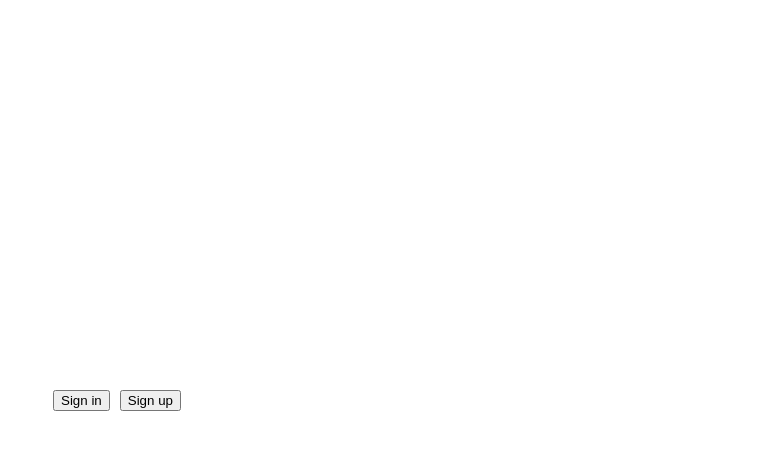
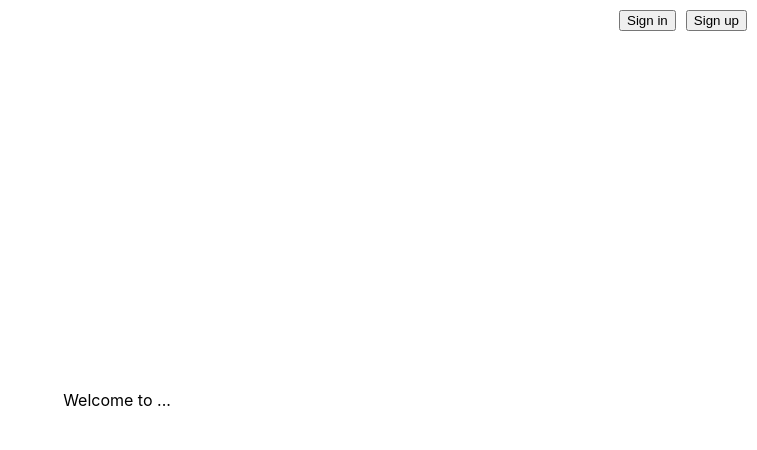
Before and after one commit to cyleecode/reactjs-assignment, a React (Create React App) app: page / in a window 1280 px wide. Shown: the top 450 px of the page, without its empty margins (523-1280 px from the left). Built offline with nearby package versions, Linux system fonts and the light colour scheme.

Commit message:
Refactor login logout display -> header

```diff
--- a/src/App.css
+++ b/src/App.css
@@ -1,38 +1,12 @@
-/* .App {
-  text-align: center;
-}
-
-.App-logo {
-  height: 40vmin;
-  pointer-events: none;
-}
-
-@media (prefers-reduced-motion: no-preference) {
-  .App-logo {
-    animation: App-logo-spin infinite 20s linear;
-  }
-}
-
-.App-header {
-  background-color: #282c34;
-  min-height: 100vh;
+.topBar {
+  position: absolute;
+  width: 100%;
   display: flex;
   flex-direction: column;
-  align-items: center;
-  justify-content: center;
-  font-size: calc(10px + 2vmin);
-  color: white;
 }
-
-.App-link {
-  color: #61dafb;
+.divReverseAlignment {
+  margin: 10px;
+  align-self: flex-end;
+  display: flex;
+  gap: 10px;
 }
-
-@keyframes App-logo-spin {
-  from {
-    transform: rotate(0deg);
-  }
-  to {
-    transform: rotate(360deg);
-  }
-} */
--- a/src/App.tsx
+++ b/src/App.tsx
@@ -1,12 +1,52 @@
+import { useEffect, useState } from "react";
 import AppRouting from "./App.Routes";
 import "./App.css";
-import { StateProvider } from "./contexts/all-context";
+import { Logout } from "./components";
+import { ContextManager } from "./contexts/all-context";
+import { useLocation, useNavigate } from "react-router-dom";
 
 function App() {
+  const _c = ContextManager();
+  const [prevContext, setPrevContext] = useState(_c);
+  const [isLogined, setIsLogined] = useState(false);
+  const [isLanding, setIsLanding] = useState<boolean>(true);
+  const navigate = useNavigate();
+  const location = useLocation();
+  const handleLogin = () => navigate("/login");
+  const handleRegister = () => navigate("/register");
+
+  useEffect(() => {
+    if (prevContext !== _c) {
+      setPrevContext(_c);
+      if (_c.login?.email && _c.login.activated) {
+        setIsLogined(true);
+      } else {
+        setIsLogined(false);
+      }
+    }
+    if (location.pathname !== "/") {
+      setIsLanding(false);
+    } else {
+      setIsLanding(true);
+    }
+  }, [location, _c, prevContext]);
   return (
-    <StateProvider>
+    <>
+      <div className="topBar">
+        {!isLogined && isLanding && (
+          <div className={`divReverseAlignment`}>
+            <button onClick={handleLogin}>Sign in</button>
+            <button onClick={handleRegister}>Sign up</button>
+          </div>
+        )}
+        {isLogined && (
+          <div className={`divReverseAlignment`}>
+            <Logout></Logout>
+          </div>
+        )}
+      </div>
       <AppRouting></AppRouting>
-    </StateProvider>
+    </>
   );
 }
 
--- a/src/index.tsx
+++ b/src/index.tsx
@@ -5,6 +5,7 @@ import App from "./App";
 import { BrowserRouter } from "react-router-dom";
 import * as serviceWorkerRegistration from "./serviceWorkerRegistration";
 import reportWebVitals from "./reportWebVitals";
+import { StateProvider } from "./contexts/all-context";
 
 const root = ReactDOM.createRoot(
   document.getElementById("root") as HTMLElement
@@ -12,7 +13,9 @@ const root = ReactDOM.createRoot(
 root.render(
   <React.StrictMode>
     <BrowserRouter>
-      <App />
+      <StateProvider>
+        <App />
+      </StateProvider>
     </BrowserRouter>
   </React.StrictMode>
 );
--- a/src/pages/Home/Home.module.scss
+++ b/src/pages/Home/Home.module.scss
@@ -7,7 +7,3 @@
     flex: 1;
   }
 }
-.divReverseAlignment {
-  margin-top: 20px;
-  align-self: flex-end;
-}
--- a/src/pages/Home/Home.tsx
+++ b/src/pages/Home/Home.tsx
@@ -1,4 +1,4 @@
-import { Logout, Order } from "../../components";
+import { Order } from "../../components";
 import { ContextManager } from "../../contexts/all-context";
 import styles from "./Home.module.scss";
 const HomePage = () => {
@@ -6,9 +6,7 @@ const HomePage = () => {
   return (
     <>
       <div className={`${styles.divRow}`}>
-        <div className={`${styles.divReverseAlignment}`}>
-          <Logout></Logout>
-        </div>
+        <div></div>
         <div>
           <Order></Order>
         </div>
--- a/src/pages/Landing/Landing.tsx
+++ b/src/pages/Landing/Landing.tsx
@@ -3,14 +3,10 @@ import styles from "./Landing.module.scss";
 import { ContextManager } from "../../contexts/all-context";
 const Landing = () => {
   const _c = ContextManager();
-  const navigate = useNavigate();
-  const handleLogin = () => navigate("/login");
-  const handleRegister = () => navigate("/register");
   return (
     <>
       <div className={`divCenter ${styles.itemGap}`}>
-        <button onClick={handleLogin}>Sign in</button>
-        <button onClick={handleRegister}>Sign up</button>
+        <div>Welcome to ...</div>
       </div>
     </>
   );
```
